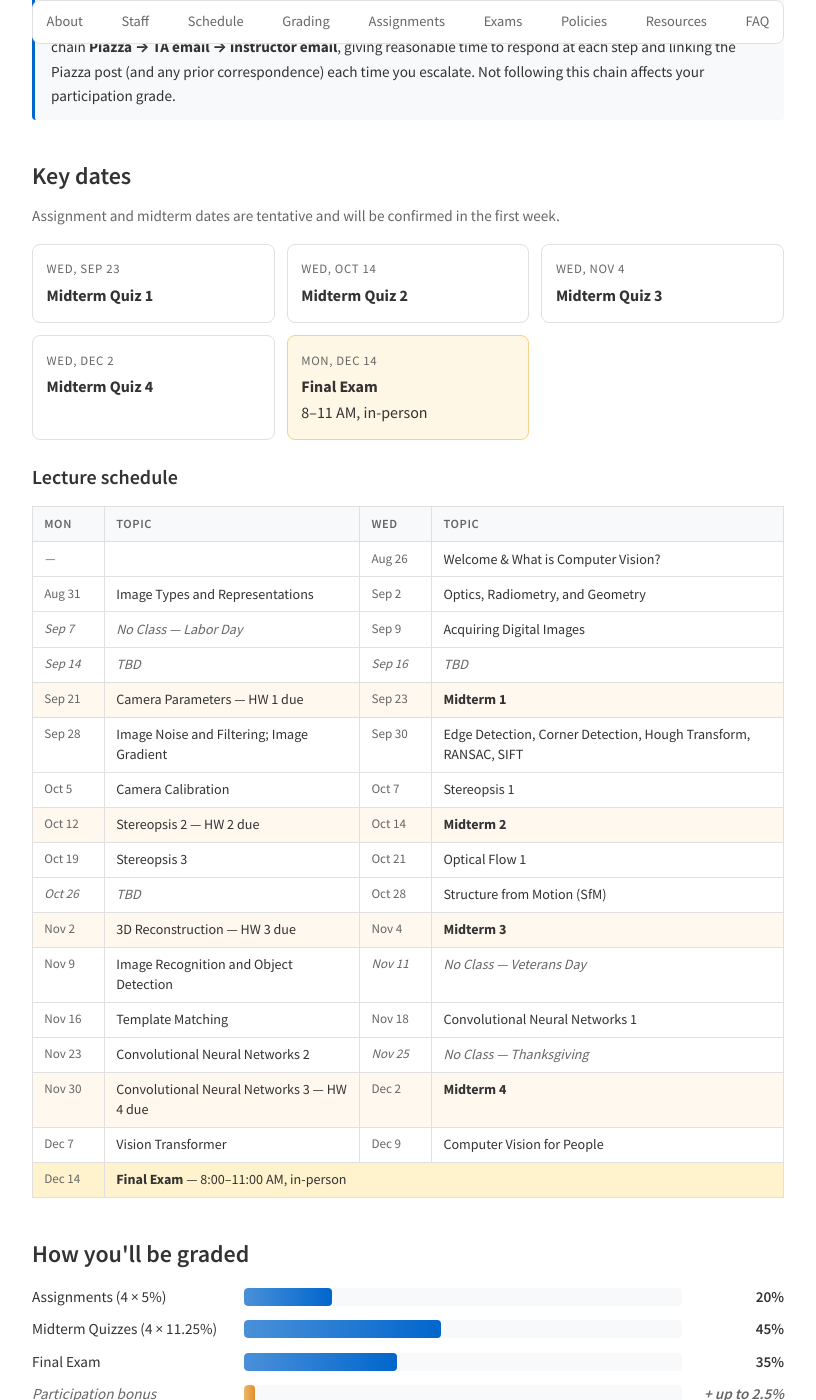
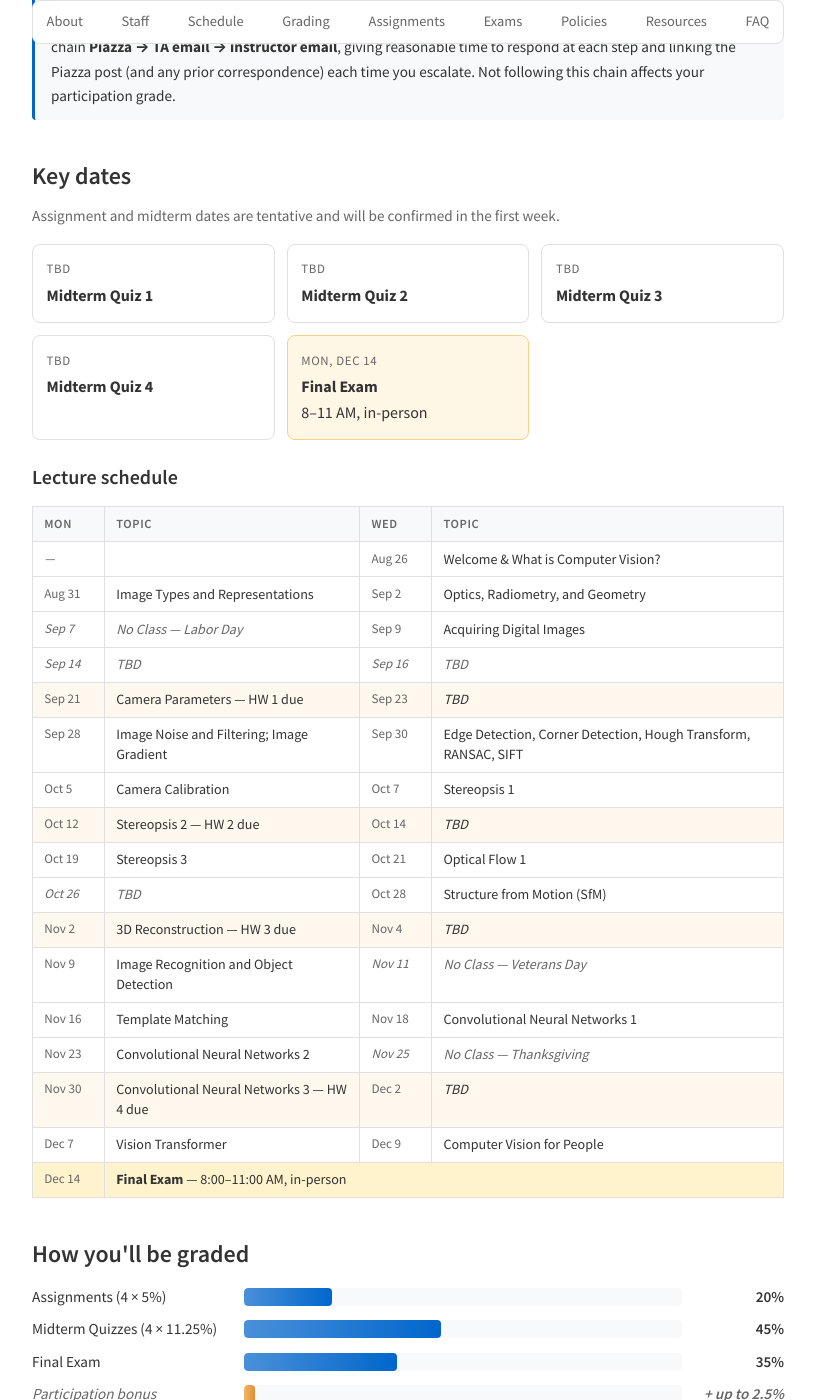
Before and after one commit to rossgreer/rossgreer.github.io, a Jekyll site: the page built from cse185.md, in a window 1280 px wide and 1400 px high, scrolled down 1218 px. Shown: the whole window, without its empty margins (232-1048 px from the left). Built offline with Jekyll 4.4.1, drawn with Linux system fonts in a browser that asks for light colours; some web fonts are replaced.

Commit message:
Mark CSE 185 midterm dates as TBD in tiles and lecture schedule
Co-Authored-By: Claude Opus 4.7 <noreply@anthropic.com>

```diff
--- a/cse185.md
+++ b/cse185.md
@@ -70,19 +70,19 @@ permalink: /teaching/cse185/
   <p class="muted">Assignment and midterm dates are tentative and will be confirmed in the first week.</p>
   <div class="dates-grid">
     <div class="date-item">
-      <div class="date-when">Wed, Sep 23</div>
+      <div class="date-when">TBD</div>
       <div class="date-what"><strong>Midterm Quiz 1</strong></div>
     </div>
     <div class="date-item">
-      <div class="date-when">Wed, Oct 14</div>
+      <div class="date-when">TBD</div>
       <div class="date-what"><strong>Midterm Quiz 2</strong></div>
     </div>
     <div class="date-item">
-      <div class="date-when">Wed, Nov 4</div>
+      <div class="date-when">TBD</div>
       <div class="date-what"><strong>Midterm Quiz 3</strong></div>
     </div>
     <div class="date-item">
-      <div class="date-when">Wed, Dec 2</div>
+      <div class="date-when">TBD</div>
       <div class="date-what"><strong>Midterm Quiz 4</strong></div>
     </div>
     <div class="date-item final">
@@ -128,7 +128,7 @@ permalink: /teaching/cse185/
         <td class="sch-date">Sep 21</td>
         <td>Camera Parameters &mdash; HW 1 due</td>
         <td class="sch-date">Sep 23</td>
-        <td><strong>Midterm 1</strong></td>
+        <td><em>TBD</em></td>
       </tr>
       <tr>
         <td class="sch-date">Sep 28</td>
@@ -146,7 +146,7 @@ permalink: /teaching/cse185/
         <td class="sch-date">Oct 12</td>
         <td>Stereopsis 2 &mdash; HW 2 due</td>
         <td class="sch-date">Oct 14</td>
-        <td><strong>Midterm 2</strong></td>
+        <td><em>TBD</em></td>
       </tr>
       <tr>
         <td class="sch-date">Oct 19</td>
@@ -164,7 +164,7 @@ permalink: /teaching/cse185/
         <td class="sch-date">Nov 2</td>
         <td>3D Reconstruction &mdash; HW 3 due</td>
         <td class="sch-date">Nov 4</td>
-        <td><strong>Midterm 3</strong></td>
+        <td><em>TBD</em></td>
       </tr>
       <tr>
         <td class="sch-date">Nov 9</td>
@@ -188,7 +188,7 @@ permalink: /teaching/cse185/
         <td class="sch-date">Nov 30</td>
         <td>Convolutional Neural Networks 3 &mdash; HW 4 due</td>
         <td class="sch-date">Dec 2</td>
-        <td><strong>Midterm 4</strong></td>
+        <td><em>TBD</em></td>
       </tr>
       <tr>
         <td class="sch-date">Dec 7</td>
```
